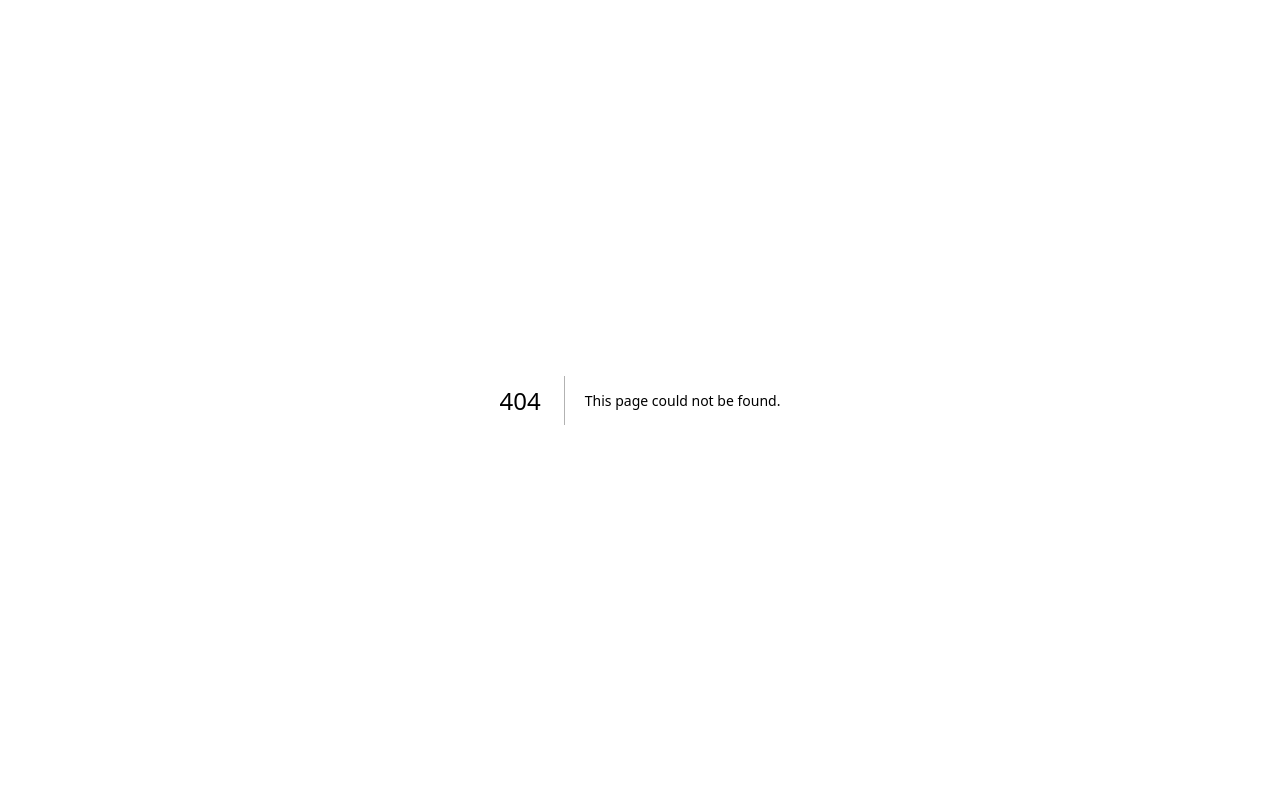
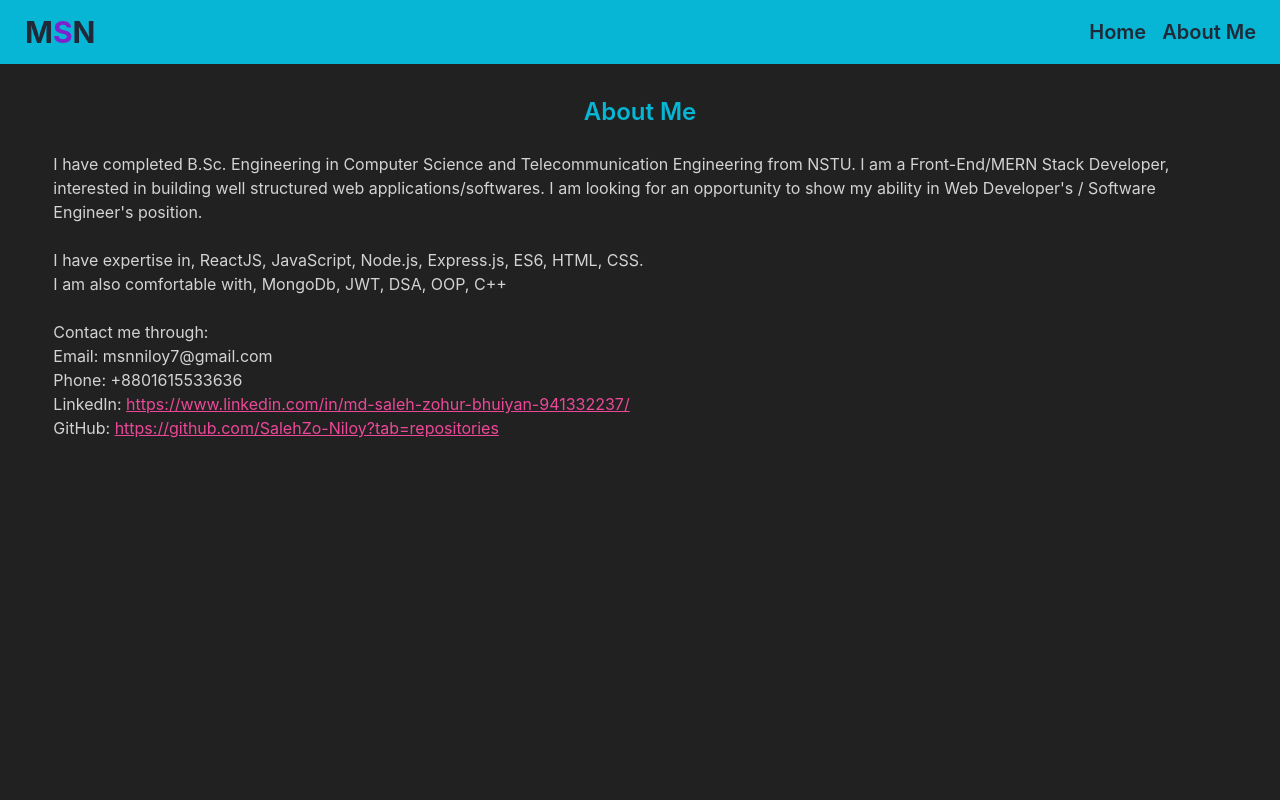
Before and after one commit to SalehZo-Niloy/my-portfolio, a Next.js app: page /aboutMe in a window 1280 px wide. Before the commit this address had no page. Shown: the top 800 px of the page. Built offline with nearby package versions, Linux system fonts and the light colour scheme.

Commit message:
about me added

```diff
--- a/Components/AboutMe/AboutMe.js
+++ b/Components/AboutMe/AboutMe.js
@@ -1,3 +1,4 @@
+import Link from 'next/link';
 import React from 'react';
 
 const AboutMe = () => {
@@ -6,13 +7,8 @@ const AboutMe = () => {
             <div className="hero-content">
                 <div className='px-4 md:px-10 py-3 md:py-8'>
                     <h1 className="text-3xl font-bold text-primary">About me</h1>
-                    <p className="py-6">I have completed B.Sc. Engineering in Computer Science and Telecommunication Engineering from NSTU. I am a Front-End/MERN Stack Developer, interested in building well structured web applications/softwares. I am looking for an opportunity to show my ability in Web Developer's / Software Engineer's position.
+                    <p className="py-6">I have completed B.Sc. Engineering in Computer Science and Telecommunication Engineering from NSTU. I am a Front-End/MERN Stack Developer, interested in building well structured web applications/softwares. I am looking for an opportunity to show my ability in Web Developer's / Software Engineer's position...<Link href='/aboutMe' alt='' className='link link-accent'>See More</Link>
                     </p>
-                    <p className="pb-6">I have expertise in, ReactJS, JavaScript, Node.js, Express.js, ES6, HTML, CSS. <br />
-                        I am also comfortable with, MongoDb, JWT, DSA, OOP, C++</p>
-                    <p>Contact me through: <br />
-                        Email: msnniloy7@gmail.com <br />
-                        Phone: +8801615533636</p>
                 </div>
             </div>
         </div>
--- a/Components/NavBar/NavBar.js
+++ b/Components/NavBar/NavBar.js
@@ -4,7 +4,8 @@ import React from 'react';
 const NavBar = () => {
 
     const menu = <>
-        <Link href='/' className='text-xl font-semibold text-neutral'>Home</Link>
+        <Link href='/' className='text-xl font-semibold text-neutral hover:text-black'>Home</Link>
+        <Link href='/aboutMe' className='text-xl font-semibold text-neutral hover:text-black ml-0 lg:ml-4'>About Me</Link>
     </>
 
     return (
@@ -14,7 +15,7 @@ const NavBar = () => {
                     <label tabIndex={0} className="btn btn-ghost lg:hidden">
                         <svg xmlns="http://www.w3.org/2000/svg" className="h-5 w-5" fill="none" viewBox="0 0 24 24" stroke="currentColor"><path strokeLinecap="round" strokeLinejoin="round" strokeWidth="2" d="M4 6h16M4 12h8m-8 6h16" /></svg>
                     </label>
-                    <ul tabIndex={0} className="menu menu-compact dropdown-content mt-3 p-2 shadow bg-base-100 rounded-box w-52">
+                    <ul tabIndex={0} className="menu menu-compact dropdown-content mt-3 p-2 shadow bg-primary rounded-box w-52">
                         {menu}
 
                     </ul>
--- /dev/null
+++ b/pages/aboutMe.js
@@ -0,0 +1,27 @@
+import React from 'react';
+import Footer from '../Components/Footer/Footer';
+import NavBar from '../Components/NavBar/NavBar';
+
+const aboutMe = () => {
+    return (
+        <div>
+            <NavBar></NavBar>
+            <div className='w-11/12 mx-auto min-h-[90vh]'>
+                <h1 className='text-2xl font-semibold text-center mt-8 text-primary'>About Me</h1>
+                <p className="py-6">I have completed B.Sc. Engineering in Computer Science and Telecommunication Engineering from NSTU. I am a Front-End/MERN Stack Developer, interested in building well structured web applications/softwares. I am looking for an opportunity to show my ability in Web Developer's / Software Engineer's position.
+                </p>
+                <p className="pb-6">I have expertise in, ReactJS, JavaScript, Node.js, Express.js, ES6, HTML, CSS. <br />
+                    I am also comfortable with, MongoDb, JWT, DSA, OOP, C++</p>
+                <p>Contact me through: <br />
+                    Email: msnniloy7@gmail.com <br />
+                    Phone: +8801615533636 <br />
+                    LinkedIn: <a href="https://www.linkedin.com/in/md-saleh-zohur-bhuiyan-941332237/" target='blank' className='link link-accent'>https://www.linkedin.com/in/md-saleh-zohur-bhuiyan-941332237/</a> <br />
+                    GitHub: <a href="https://github.com/SalehZo-Niloy?tab=repositories" target='blank' className='link link-accent'>https://github.com/SalehZo-Niloy?tab=repositories</a>
+                </p>
+            </div>
+            <Footer></Footer>
+        </div>
+    );
+};
+
+export default aboutMe;
--- a/pages/index.js
+++ b/pages/index.js
@@ -18,8 +18,8 @@ export default function Home() {
       <NavBar></NavBar>
       <Banner></Banner>
       <AboutMe></AboutMe>
+      <Skills></Skills>
       <Projects></Projects>
-      <Skills></Skills>
       <EmailMe></EmailMe>
       <Footer></Footer>
     </div>
```
